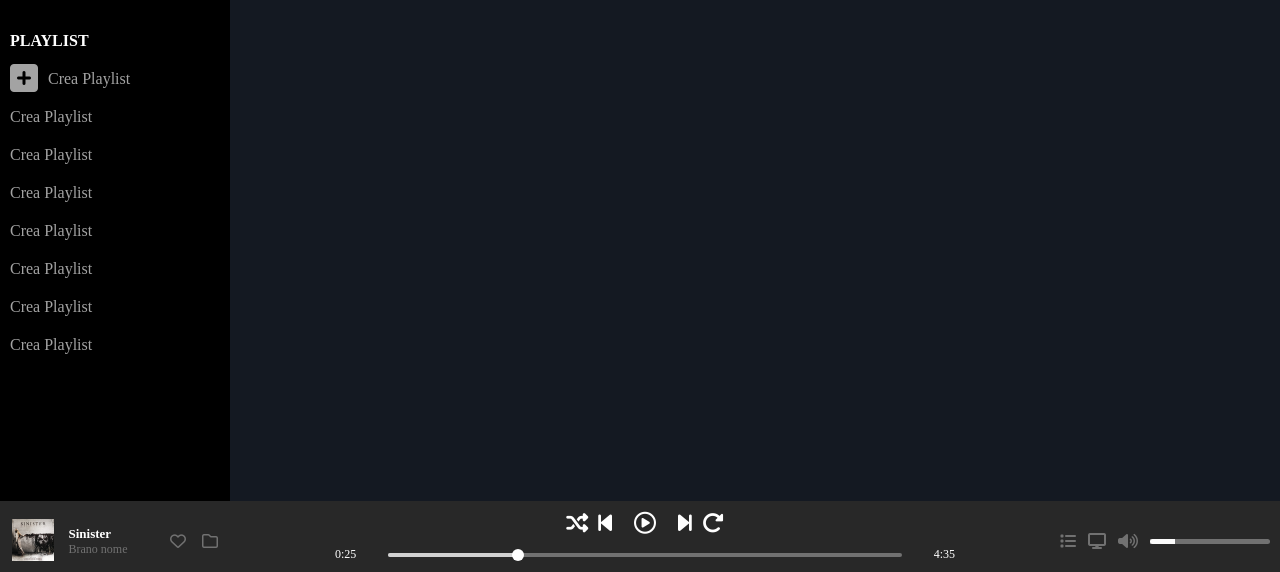
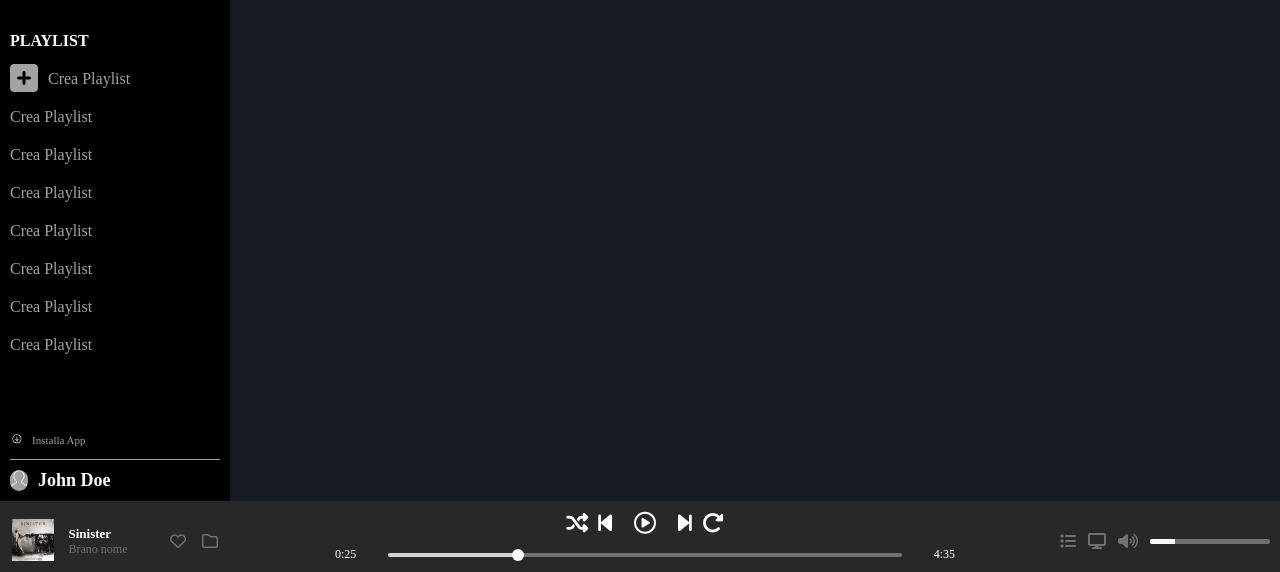
Before and after one commit to igorliotta/html-css-spotifyweb, a plain HTML site: page index.html in a window 1280 px wide. Shown: the part 228-800 px from the top of the page. Drawn offline with Linux system fonts and the light colour scheme.

Commit message:
Added: download-app and profile section in html and the relative css style

```diff
--- a/css/app.css
+++ b/css/app.css
@@ -308,6 +308,52 @@ img {
     font-size: 16px;
 }
 
+/* DOWNLOAD */
+
+.download-img {
+    width: 12px;
+    aspect-ratio: 1;
+    color: var(--light-light-grey);
+}
+
+.download-img-text {
+    font-size: 11px;
+    color: var(--light-light-grey);
+}
+
+.items-download {
+    margin-left: 10px;
+    margin-bottom: 10px;
+    gap: 10px;
+}
+
+.download-underline {
+    width: calc(100% - 20px);
+    height: 1px;
+    background-color: var(--light-light-grey);
+    border-radius: 999px;
+    margin-left: 10px;
+    margin-bottom: 10px;
+}
+
+.profile {
+    margin-left: 10px;
+    gap: 10px;
+    margin-bottom: 10px;
+}
+
+.profile-img {
+    width: 18px;
+    aspect-ratio: 1;
+    background-color: var(--light-light-grey);
+    border-radius: 999px;
+}
+
+.profile-name {
+    font-size: 18px;
+    color: var(--light-white);
+}
+
 
 
 /* RESPONSIVE */
@@ -350,6 +396,7 @@ img {
     .playlists {
         display: block;
     }
+
 
  }
 
--- a/index.html
+++ b/index.html
@@ -119,8 +119,26 @@
 
                     </div>
 
+                    <!-- DOWNLOAD -->
 
-                    <div></div>
+                    <div class="download-app flex column">
+
+                        <div class="items-download flex align-center">
+                            <a href="#" class="download-img"><img src="./img/download.svg" alt=""></a>
+                            <a href="#" class="download-img-text">Installa App</a>
+                        </div>
+
+                        <div class="download-underline"></div>
+
+                        <div class="profile flex">
+                           <img class="profile-img" src="./img/profile.svg" alt="">
+                           <h4 class="profile-name">John Doe</h4>
+                        </div>
+                    </div>
+
+
+
+
                 </div>
                 <main class="main-content"></main>
             </div>
```
